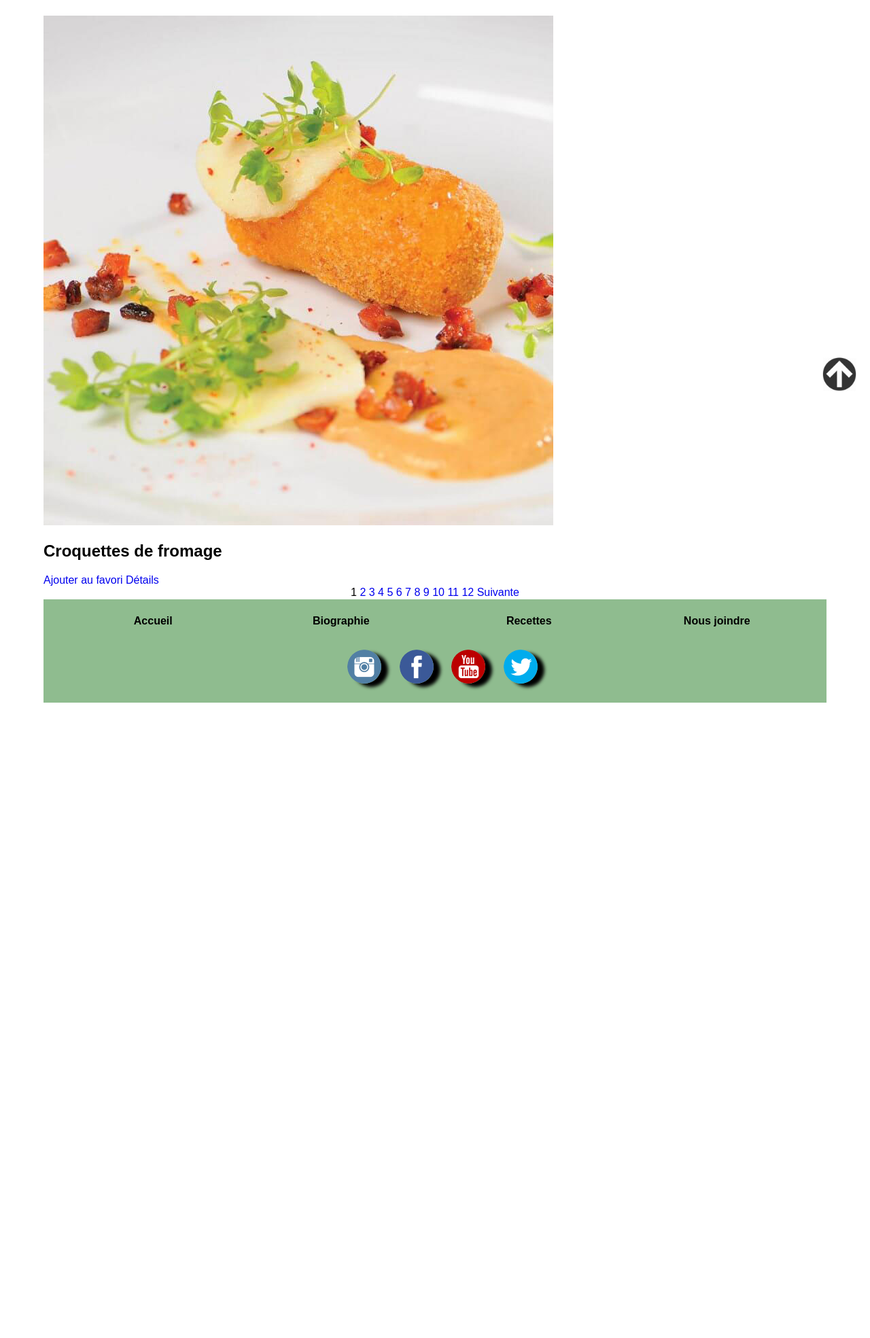
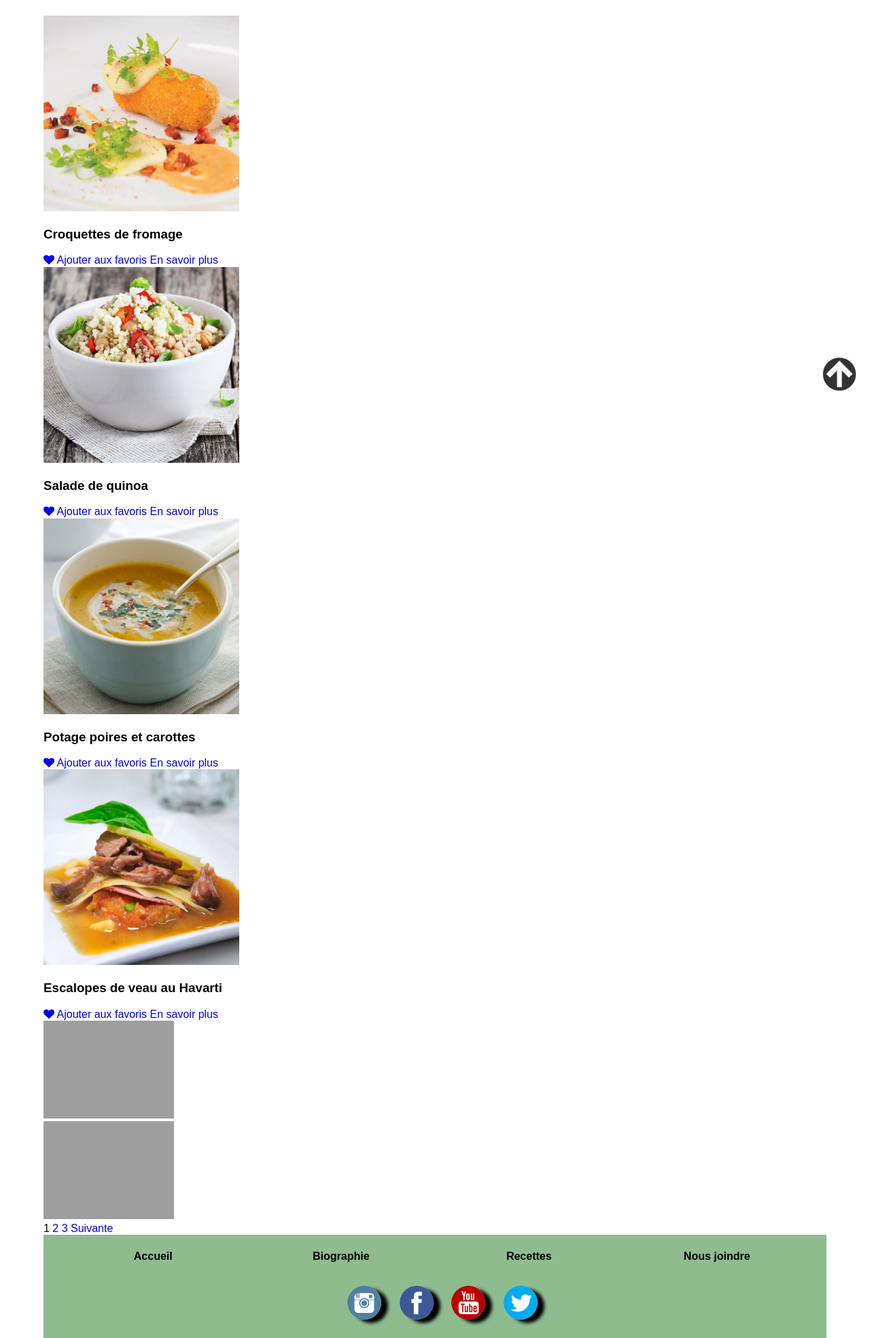
Before and after one commit to starkoi/projet-final, a PHP site: page /recettes.php in a window 1280 px wide. Shown: the part 194-2163 px from the top of the page at 68% size. Before the commit the page ends 1228 px from the top, so only its background shows below. Run offline with PHP 8.4, Linux system fonts and the light colour scheme; data comes from the database, SQL or seed files in the repository; some libraries are stand-ins or nearby versions; grey boxes are pictures that could not be loaded.

Commit message:
mettre ajour les styles pour les recettes

```diff
--- a/recettes.php
+++ b/recettes.php
@@ -6,7 +6,7 @@ require_once('views/page_top.php');
 $cat_id = (isset($_GET['cat_id'])? $_GET['cat_id']: null);
 $num_page = (isset($_GET['page'])? $_GET['page']: 1);
 
-$per_page = 1;
+$per_page = 4;
 $start_position = 0;
 
 if(is_numeric($num_page)){
@@ -26,20 +26,33 @@ $recettes_temp = reset($recettes_for_pagination);
 
 <h1><?= (isset($_GET['cat_id'])? ucfirst($recettes_temp['cat_nom']): null) ?></h1>
 <?php
+echo '<div id="enveloppe-section">';
+echo '<section id="section_recettes" class="col-m-12 col-9">';
 foreach ($recettes_for_pagination as $id => $r){
-    $img = '<img src="'.$r["full_image_path"].'" alt= "image d\'entrées"/>';
+    $img = '<img class="img_recettes col-m-12 col-12" src="'.$r["full_image_path"].'" alt= "image d\'entrées"/>';
 
-    echo    '<div>'.
+    echo    '<div class=" container_recettes col-m-6 col-4">'.
         $img.
-        '<h2>' .ucfirst($r["nom"]) . '</h2>' .
+        '<h3 id="title-recettes">' .ucfirst($r["nom"]) . '</h3>' .
         "<a href='?op=ajouter&itemid=".$id.
         ((!is_null($cat_id))?"&cat_id=".$cat_id : "").
         ((!is_null($num_page))?"&page=".$num_page : "").
-        "' class='ajouter_favori'>Ajouter au favori </a>".
-        '<a class="detail_recette" href="details.php?produit_id=' .
-        $r['id'].((!is_null($cat_id))?"&cat_id=".$cat_id : ""). '">Détails</a>'.
+        "' class='ajouter-favori-recettes'><span class=\"fa fa-heart\" aria-hidden=\"true\"></span> Ajouter aux favoris </a>".
+        '<a class="en-savoir-plus-recettes" href="details.php?produit_id=' .
+        $r['id'].((!is_null($cat_id))?"&cat_id=".$cat_id : ""). '">En savoir plus</a>'.
         '</div>';
 }
+
+echo '</section>';
+echo '<aside id="aside_recettes" class="col-m-12 col-2">';
+
+echo '<img class="col-m-3 col-12 pub_recettes" src="images/publicite/publicite-cold-beers.jpg" alt="publicité d\'hamburger"/>';
+echo '<img class="col-m-3 col-12 pub_recettes" src="images/publicite/publicite-hellmanns.jpg" alt="publicité d\'hellmanns"/>';
+
+
+echo '</aside>';
+echo '</div>';
+
 if ($total_record==0){
     echo 'il n\'y a pas de recettes à montrer';
 }
@@ -49,7 +62,7 @@ $total_pages = $total_record/$per_page;
 ?>
 
 
-<div align="center">
+<div id="pagination_recettes">
 
 
     <?php
```
